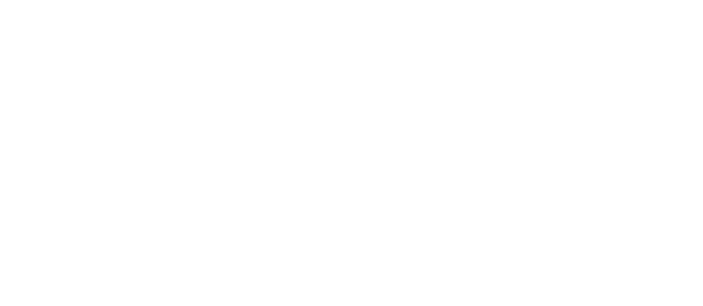
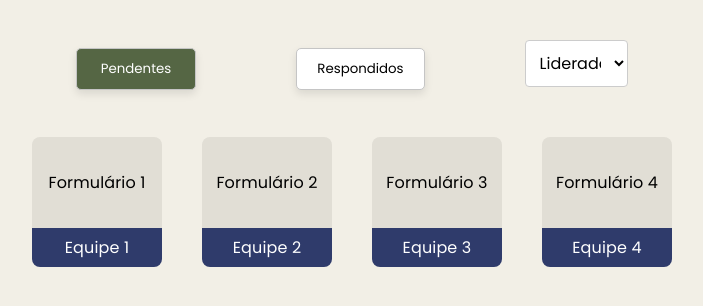
Before and after one commit to Phoenix-Team-Fatec/OAK-RH, a React (Vite) app in the folder parent/frontend/: page /selecaoFormularioMembro in a window 1280 px wide. Before the commit this address had no page. Shown: the top 306 px of the page, without its empty margins (288-991 px from the left). Built offline with nearby package versions, Linux system fonts and the light colour scheme.

Commit message:
Tela de selecao dos formularios pendentes e respondidos para usuarios.

```diff
--- a/parent/frontend/src/App.tsx
+++ b/parent/frontend/src/App.tsx
@@ -9,6 +9,9 @@ import CadastroUser from './components/CadastroUser/CadastroUser';
 import FormsAdmin from './components/FormsAdmin/formsAdmin';
 import EquipeAdmin from './components/EquipesAdmin/equipeAdmin';
 import Formulario from './components/Formulario/Formulario';
+import SelecaoFormularioMembro from './components/SelecaoFormularioMembro/SelecaoFormularioMembro';
+
+
 const App: React.FC = () => {
   return (
     <Router>
@@ -59,6 +62,9 @@ const App: React.FC = () => {
           <Formulario/>
        }/>
 
+       <Route path="/selecaoFormularioMembro" element={
+            <SelecaoFormularioMembro/>
+        }/>
 
 
 
--- /dev/null
+++ b/parent/frontend/src/components/SelecaoFormularioMembro/selecaoFormularioMembro.css
@@ -0,0 +1,86 @@
+*{
+    background-color: #F2EFE6;
+}
+
+.main-container {
+    display: flex;
+    flex-direction: column;
+    align-items: center;
+    padding: 20px;
+}
+
+.header {
+    display: flex;
+    gap: 100px;
+    margin-bottom: 20px;
+    align-items: center;
+}
+
+.header button {
+    background-color: white;
+    color: black;
+    padding: 10px 20px;
+    border: solid 1px #c5c5c5;
+    border-radius: 5px;
+    cursor: pointer;
+    box-shadow: 0 4px 8px rgba(0, 0, 0, 0.1);
+}
+
+.header button.active {
+    background-color: #556644;
+    color: white;
+}
+/* Container dos cards */
+.container {
+    display: flex;
+    gap: 40px;
+    flex-wrap: wrap;
+    justify-content: center;
+}
+
+/* Estilo dos cards */
+.card {
+    width: 130px;
+    height: 130px;
+    border-radius: 8px;
+    overflow: hidden;
+    display: flex;
+    flex-direction: column;
+    transition: transform 0.4s cubic-bezier(0.25, 0.8, 0.25, 1);
+}
+
+/* Conteúdo interno do card */
+.card-content {
+    display: flex;
+    flex-direction: column;
+    justify-content: space-between;
+    height: 100%;
+    padding: 0;
+}
+
+/* Parte superior do card */
+.card-header {
+    background-color: #E1DED5;
+    color: black;
+    text-align: center;
+    padding: 10px;
+    flex: 1; /* Ocupa o espaço restante */
+    display: flex;
+    align-items: center;
+    justify-content: center;
+}
+
+/* Parte inferior do card */
+.card-footer {
+    background-color: #2F3B6B;
+    color: white;
+    height: 30%; /* 30% da altura total */
+    display: flex;
+    align-items: center;
+    justify-content: center;
+}
+
+/* Zoom suave no hover */
+.card:hover {
+    transform: scale(1.1);
+}
--- /dev/null
+++ b/parent/frontend/src/components/SelecaoFormularioMembro/selecaoFormularioMembro.tsx
@@ -0,0 +1,56 @@
+import React, { useState } from 'react';
+import './selecaoFormularioMembro.css';
+
+const SelecaoFormularioMembro: React.FC = () => {
+    const [role, setRole] = useState('Liderado');
+    const [activeButton, setActiveButton] = useState('Pendentes');
+
+    const handleRoleChange = (event: React.ChangeEvent<HTMLSelectElement>) => {
+        setRole(event.target.value);
+    };
+
+    const handleButtonClick = (button: string) => {
+        setActiveButton(button);
+    };
+
+    const cards = [1, 2, 3, 4];
+
+    return (
+        <div className="main-container">
+            <div className="header">
+                <button
+                    className={activeButton === 'Pendentes' ? 'active' : ''}
+                    onClick={() => handleButtonClick('Pendentes')}
+                >
+                    Pendentes
+                </button>
+                <button
+                    className={activeButton === 'Respondidos' ? 'active' : ''}
+                    onClick={() => handleButtonClick('Respondidos')}
+                >
+                    Respondidos
+                </button>
+                <select value={role} onChange={handleRoleChange}>
+                    <option value="Lider">Líder</option>
+                    <option value="Liderado">Liderado</option>
+                </select>
+            </div>
+
+            <div className="container">
+                {activeButton === 'Pendentes' &&
+                    cards.map((card, index) => (
+                        <div key={index} className="card">
+                            <div className="card-header">Formulário {card}</div>
+                            <div className="card-footer">Equipe {card}</div>
+                        </div>
+                    ))}
+
+                {activeButton === 'Respondidos' && (
+                    <div>Não há formulários respondidos ainda.</div>
+                )}
+            </div>
+        </div>
+    );
+};
+
+export default SelecaoFormularioMembro;
```
